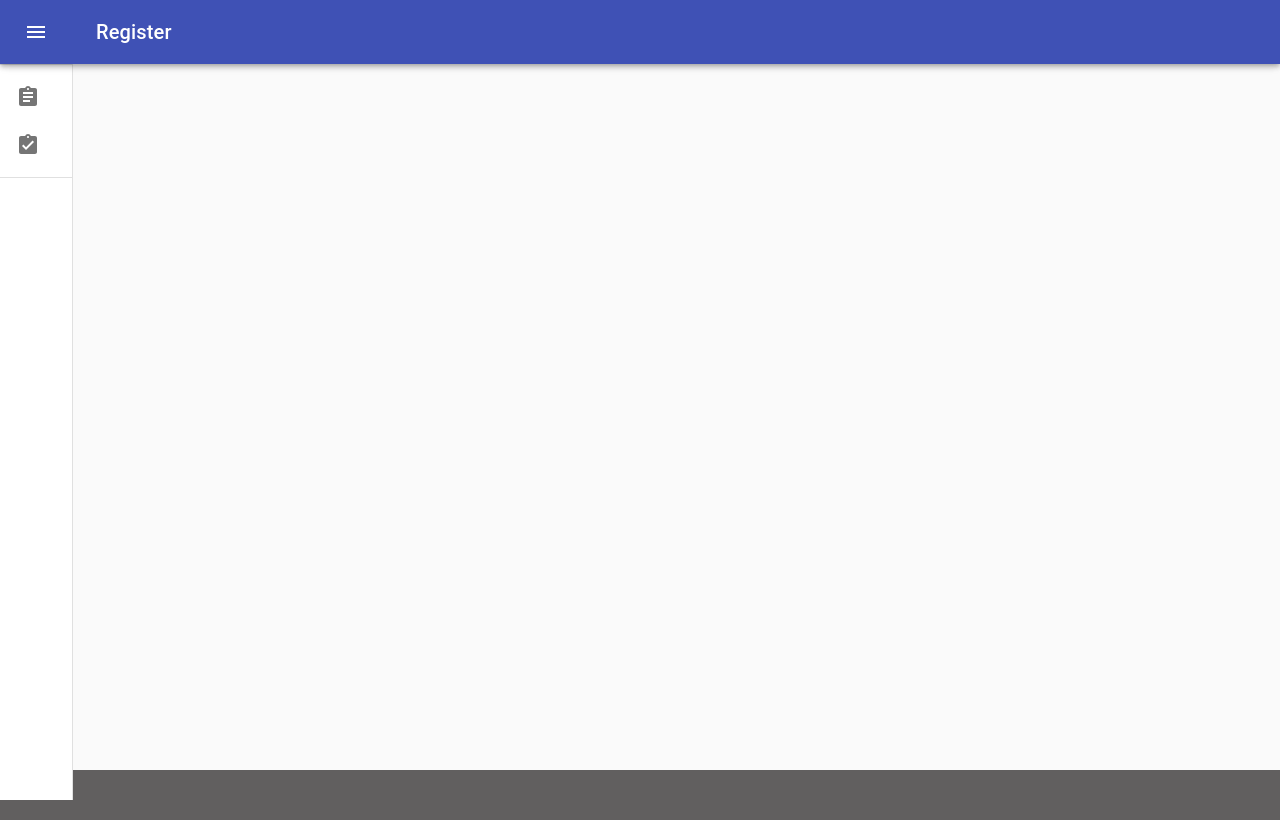
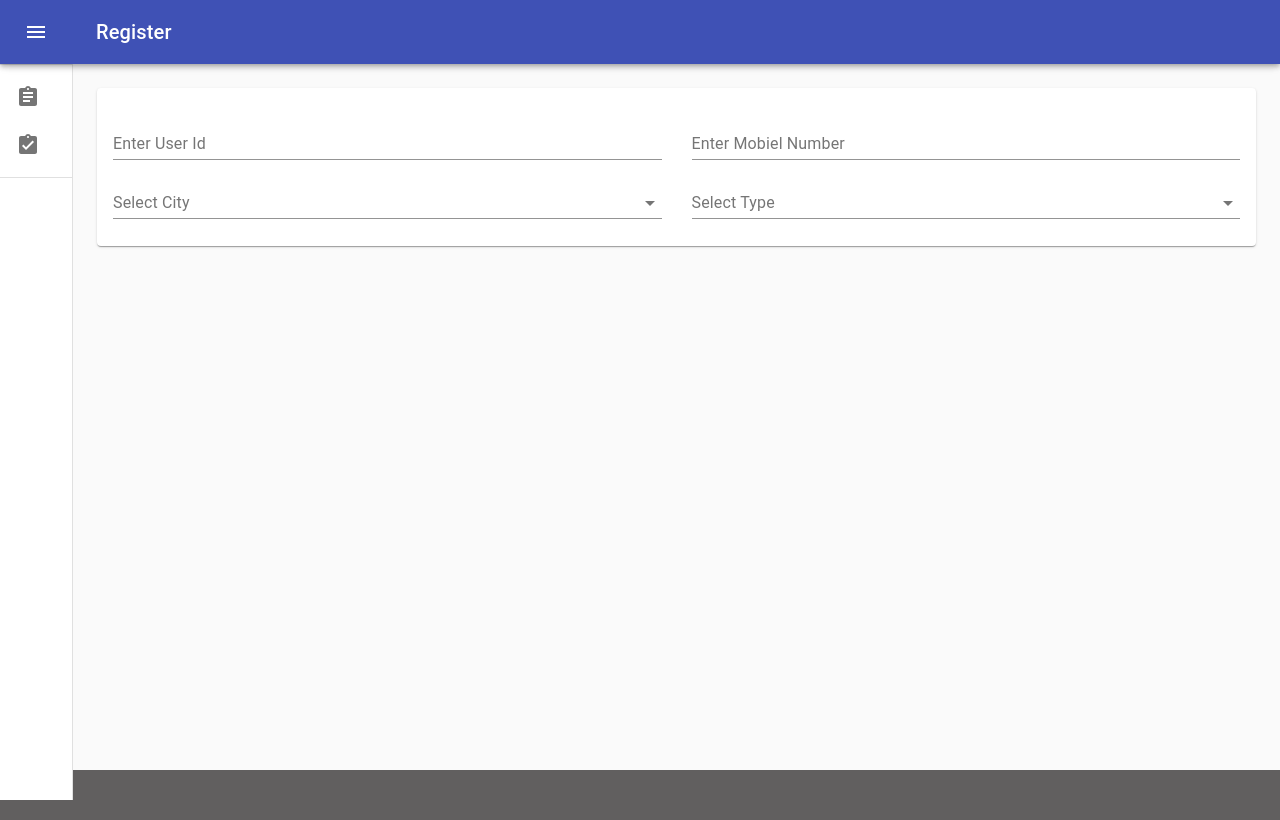
Before and after one commit to hemant63821/silver-bars-webApp, a React (Create React App) app: page /register in a window 1280 px wide. Built offline with nearby package versions, Linux system fonts and the light colour scheme.

Commit message:
feature() : added redux form register

```diff
--- a/package.json
+++ b/package.json
@@ -20,6 +20,7 @@
     "react-scripts": "3.2.0",
     "react-slick": "^0.25.2",
     "redux": "^4.0.4",
+    "redux-form": "^8.2.6",
     "redux-thunk": "^2.3.0",
     "slick-carousel": "^1.8.1"
   },
--- a/src/App.js
+++ b/src/App.js
@@ -10,7 +10,7 @@ import { storeSilverData } from './utility/localStorage'
 import { silverDefaultData } from './localData'
 
 
-// storeSilverData(silverDefaultData);
+storeSilverData(silverDefaultData);
 history.push('/register')
 class App extends Component {
 
--- /dev/null
+++ b/src/components/ConfirmDialog/ConfirmDialog.jsx
@@ -0,0 +1,37 @@
+import React from 'react';
+import Button from '@material-ui/core/Button';
+import Dialog from '@material-ui/core/Dialog';
+import DialogActions from '@material-ui/core/DialogActions';
+import DialogContent from '@material-ui/core/DialogContent';
+import DialogContentText from '@material-ui/core/DialogContentText';
+import DialogTitle from '@material-ui/core/DialogTitle';
+
+export default function ConfirmDialog({ open, handleClose, onDelete }) {
+
+    return (
+        <div>
+
+            <Dialog
+                open={open}
+                onClose={handleClose}
+                aria-labelledby="alert-dialog-title"
+                aria-describedby="alert-dialog-description"
+            >
+                <DialogTitle id="alert-dialog-title">{"Are you sure you want to remove selected Item?"}</DialogTitle>
+                <DialogContent>
+                    <DialogContentText id="alert-dialog-description">
+                        This would remove the selected item from the Inventory, you could add a new item to the inventory by going to register page.
+                </DialogContentText>
+                </DialogContent>
+                <DialogActions>
+                    <Button onClick={handleClose} color="primary">
+                        Disagree
+                    </Button>
+                    <Button onClick={onDelete} color="primary" autoFocus>
+                        Agree
+                    </Button>
+                </DialogActions>
+            </Dialog>
+        </div>
+    );
+}
--- /dev/null
+++ b/src/components/Forms/RegisterForm.jsx
@@ -0,0 +1,110 @@
+import React, { Component } from 'react';
+import FormControl from '@material-ui/core/FormControl';
+import TextField from '@material-ui/core/TextField';
+import FormHelperText from '@material-ui/core/FormHelperText'
+import { reduxForm, Field } from 'redux-form'
+import validate from './validate'
+import InputLabel from '@material-ui/core/InputLabel'
+import Slide from '@material-ui/core/Slide';
+import SelectField from '@material-ui/core/Select';
+import MenuItem from '@material-ui/core/MenuItem';
+
+
+const RenderTextField = ({
+    input,
+    label,
+    meta: { touched, error },
+    ...custom
+}) => (
+        <FormControl className='w-100'>
+            <TextField
+                label={label}
+                error={touched && Boolean(error)}
+                {...input}
+                {...custom}
+            />
+            <FormHelperText style={{ color: '#c00' }}>{touched && error}</FormHelperText>
+        </FormControl>
+    )
+
+
+const RenderSelectField = ({
+    input,
+    label,
+    meta: { touched, error },
+    children,
+    ...custom
+}) => (
+        <FormControl className='w-100'>
+            <InputLabel style={{ color: error && touched ? '#c00' : '' }} >{label}</InputLabel>
+            <SelectField
+                label={label}
+                error={touched && Boolean(error)}
+                {...input}
+                onChange={(event) => input.onChange(event.target.value)}
+                children={children}
+                {...custom}
+            />
+            <FormHelperText style={{ color: '#c00' }}>{touched && error}</FormHelperText>
+        </FormControl>
+    )
+
+class RegistrationForm extends Component {
+
+    submitForm = (formData) => {
+        console.log({ formData })
+    }
+    render() {
+        const { handleSubmit } = this.props
+        return (
+            <div>
+                <form onSubmit={handleSubmit(this.submitForm)}>
+
+                    <div className="row">
+                        <div className="col-sm-6 mt-2">
+                            <Field
+                                name="userId"
+                                component={RenderTextField}
+                                label="Enter User Id"
+                            />
+                        </div>
+                        <div className="col-sm-6 mt-2">
+                            <Field
+                                name="valueKg"
+                                component={RenderTextField}
+                                label="Enter Mobiel Number"
+                            // normalize={onlyNumber}
+                            />
+                        </div>
+                        <div className="col-sm-6 mt-2">
+                            <Field
+                                name="amount"
+                                component={RenderSelectField}
+                                label="Select City"
+                            // onChange={this.changeCity}
+                            >
+
+                            </Field>
+                        </div>
+
+                        <div className="col-sm-6 mt-2">
+                            <Field
+                                name="type"
+                                component={RenderSelectField}
+                                label="Select Type"
+                            >
+                                <MenuItem value="BUY"> BUY </MenuItem>
+                                <MenuItem value="SELL"> SELL </MenuItem>
+                            </Field>
+                        </div>
+                    </div>
+                </form>
+            </div>
+        )
+    }
+}
+
+export default reduxForm({
+    form: 'add-silver-form',
+    validate
+})(RegistrationForm)
--- /dev/null
+++ b/src/components/Forms/validate.js
@@ -0,0 +1,21 @@
+const validate = values => {
+  const errors = {}
+  if (!values.userId) {
+    errors.firstName = '* Please Enter User Id'
+  }
+
+  if (!values.valueKg) {
+    errors.valueKg = '* Please Enter Value per Kg'
+  }
+
+  if (!values.amount) {
+    errors.amount = '* Please Enter Principal Amount'
+  }
+
+  if (!values.type) {
+    errors.type = '* Please Select SELL or BUY'
+  }
+  return errors
+}
+
+export default validate
--- a/src/components/SilverCard/SilverCard.js
+++ b/src/components/SilverCard/SilverCard.js
@@ -9,7 +9,8 @@ import Typography from '@material-ui/core/Typography';
 import DeleteIcon from '@material-ui/icons/Delete';
 import IconButton from '@material-ui/core/IconButton';
 import silver from '../../assets/silverbar.jpg'
-import './SilverCard.scss'
+import './SilverCard.scss';
+
 
 const useStyles = makeStyles({
     card: {
--- a/src/containers/LiveOrder-Container.jsx
+++ b/src/containers/LiveOrder-Container.jsx
@@ -1,31 +1,58 @@
-import React, { Component } from "react";
+import React, { PureComponent } from "react";
 import SilverCard from '../components/SilverCard/SilverCard'
 import { getAllSilvers, removeSilverById } from '../redux/actions/allSilverBar-Action'
 import { connect } from 'react-redux';
+import ConfirmDialog from '../components/ConfirmDialog/ConfirmDialog.jsx'
 
-class LiveOrders extends Component {
+class LiveOrders extends PureComponent {
 
     componentDidMount() {
         this.props.getAllSilvers()
     }
 
-    removeSilverData = (id) => {
-        console.log('check id', id)
-        this.props.removeSilverById(id, this.props.silvers)
-        // this.forceUpdate();
-        // this.props.getAllSilvers()
+    state = {
+        openDialogBox: false,
+        selectedId: null
     }
+
+    openDialog = (id) => {
+        this.setState({
+            openDialogBox: true,
+            selectedId: id
+        })
+    }
+
+    closeDialogBox = () => {
+        this.setState({
+            openDialogBox: false,
+            selectedId: null
+        })
+    }
+
+    removeSilverData = () => {
+        const { selectedId } = this.state
+        this.props.removeSilverById(selectedId, this.props.silvers)
+        this.setState({
+            openDialogBox: false,
+            selectedId: null
+        })
+    }
+
 
     render() {
         console.log('check all silvers', this.props.silvers)
         return (
             <div className="grey-bg">
+
+                {
+                    this.state.openDialogBox ? (<ConfirmDialog open={this.state.openDialogBox} handleClose={this.closeDialogBox} onDelete={this.removeSilverData}></ConfirmDialog>) : null
+                }
                 <div className="row">
                     {
                         this.props.silvers.length ? this.props.silvers.map((itr) => {
                             return (
                                 <div className="col-sm-4 mb-4" key={itr.id}>
-                                    <SilverCard userId={itr.userId} id={itr.id} onclick={this.removeSilverData}></SilverCard>
+                                    <SilverCard userId={itr.userId} id={itr.id} onclick={this.openDialog}></SilverCard>
                                 </div>
                             )
                         }) : null
--- a/src/containers/RegisterOrder-Container.jsx
+++ b/src/containers/RegisterOrder-Container.jsx
@@ -1,12 +1,19 @@
 import React, { Component } from "react";
-import './RegisterOrder-Container.scss'
+import Card from '@material-ui/core/Card';
+import './RegisterOrder-Container.scss';
+import CardContent from '@material-ui/core/CardContent';
+import RegisterForm from '../components/Forms/RegisterForm';
 
 class RegisterOrderDashboard extends Component {
 
     render() {
         return (
             <div className="grey-bg">
-
+                <Card>
+                    <CardContent>
+                        <RegisterForm></RegisterForm>
+                    </CardContent>
+                </Card>
             </div>
         )
     }
--- a/src/redux/actions/allSilverBar-Action.js
+++ b/src/redux/actions/allSilverBar-Action.js
@@ -21,5 +21,5 @@ export function removeSilverById(id, silverData) {
 
 
 export function addSilver(silverData) {
-    return { type: GET_ALL_SILVER_ACTION.REMOVE, payload: { silverData } }
+    return { type: GET_ALL_SILVER_ACTION.ADD, payload: { silverData } }
 }
--- a/src/redux/reducers/allSilverBar-Reducer.js
+++ b/src/redux/reducers/allSilverBar-Reducer.js
@@ -1,5 +1,6 @@
 import { GET_ALL_SILVER_ACTION } from '../../core/constants/action'
 import { newState } from '../../core/utility/newState'
+import { storeSilverData } from '../../utility/localStorage'
 
 const intialState = {
     silverData: [],
@@ -25,6 +26,7 @@ export default function allSilverBarReducer(state = intialState, action) {
         case GET_ALL_SILVER_ACTION.REMOVE:
             const { id, silverData: silvers } = action.payload
             const newSilverData = silvers.filter(itr => itr.id !== id)
+            storeSilverData(newSilverData)
             return newState(state, { silverData: newSilverData })
 
         default:
```
Also changed, not shown: src/components/Users/Users.js (deleted, +0 -31 lines), 1 other file (tests, documents, lock files or other folders).
